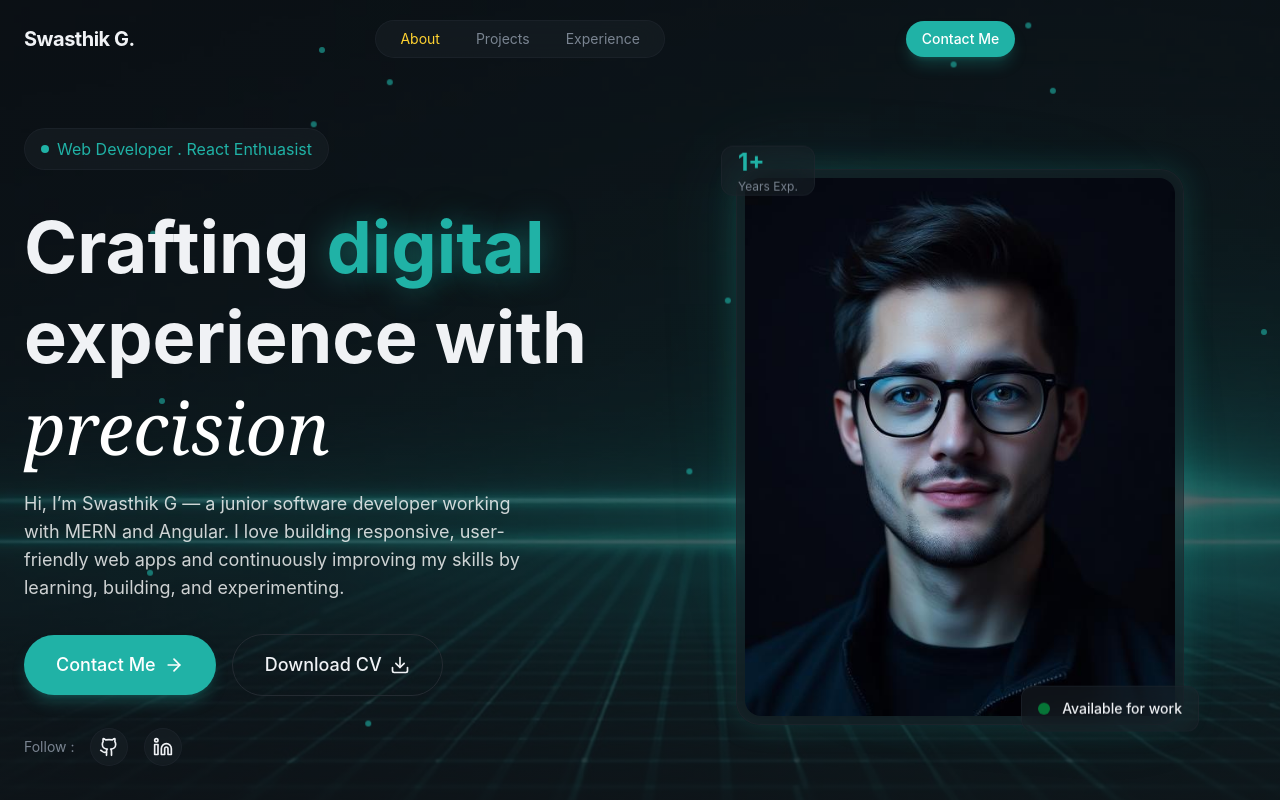
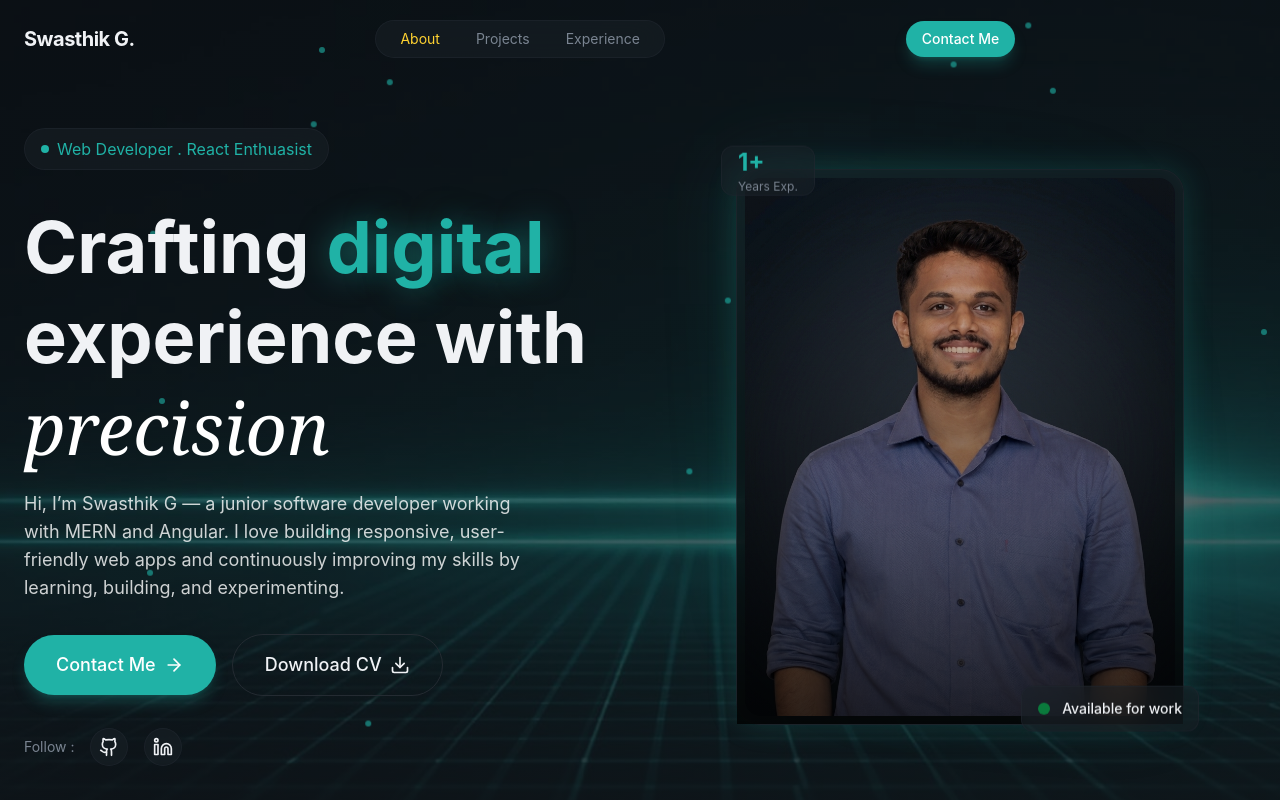
Before and after one commit to swasthikg73/SwasthikG-Portfolio, a React (Vite) app: page / in a window 1280 px wide. Shown: the top 800 px of the page. Built offline with nearby package versions, Linux system fonts and the light colour scheme.

Commit message:
Profile image updated on hero section

```diff
--- a/src/sections/Hero.jsx
+++ b/src/sections/Hero.jsx
@@ -130,11 +130,11 @@
               />
               <div className="relative glass rounded-3xl p-2 glow-border">
                 <img
-                  src={`${import.meta.env.BASE_URL}profile-photo.jpg`}
+                  src={`${import.meta.env.BASE_URL}profile4.png`}
                   alt="Swasthik G"
                   className="w-full aspect-4/5 object-cover rounded-2xl"
                 />
-
+                <div className="absolute inset-0 bg-gradient-to-t from-black/80 via-black/40 to-transparent"></div>
                 {/* Floating Badge */}
 
                 <div
```
